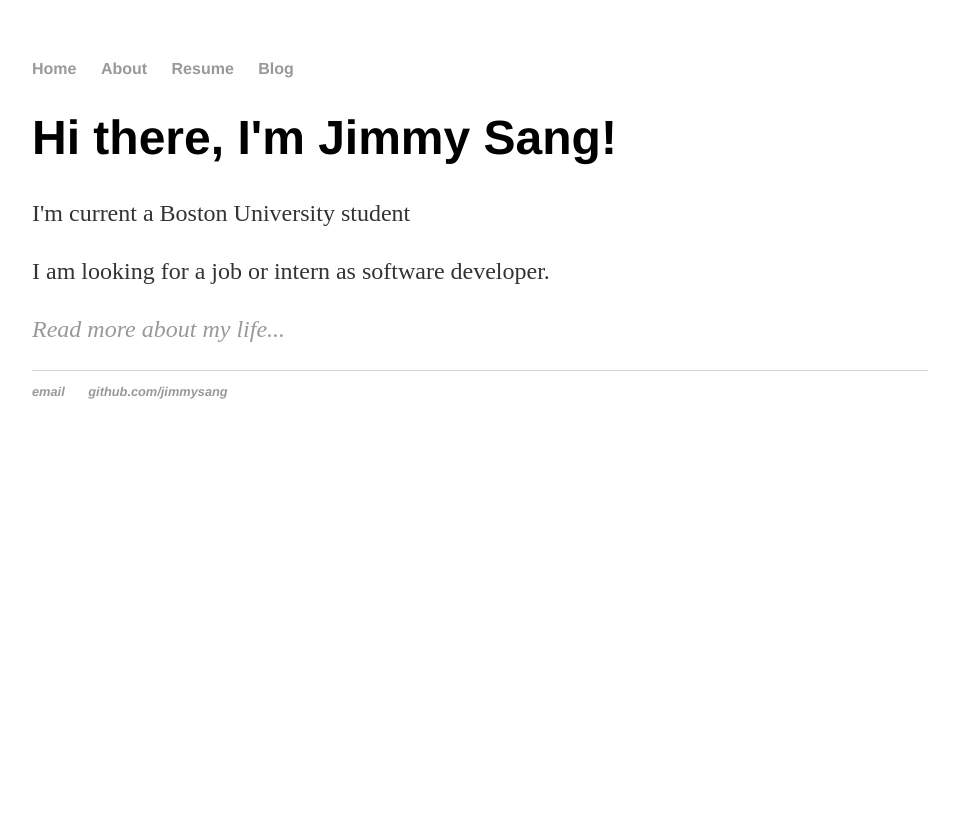
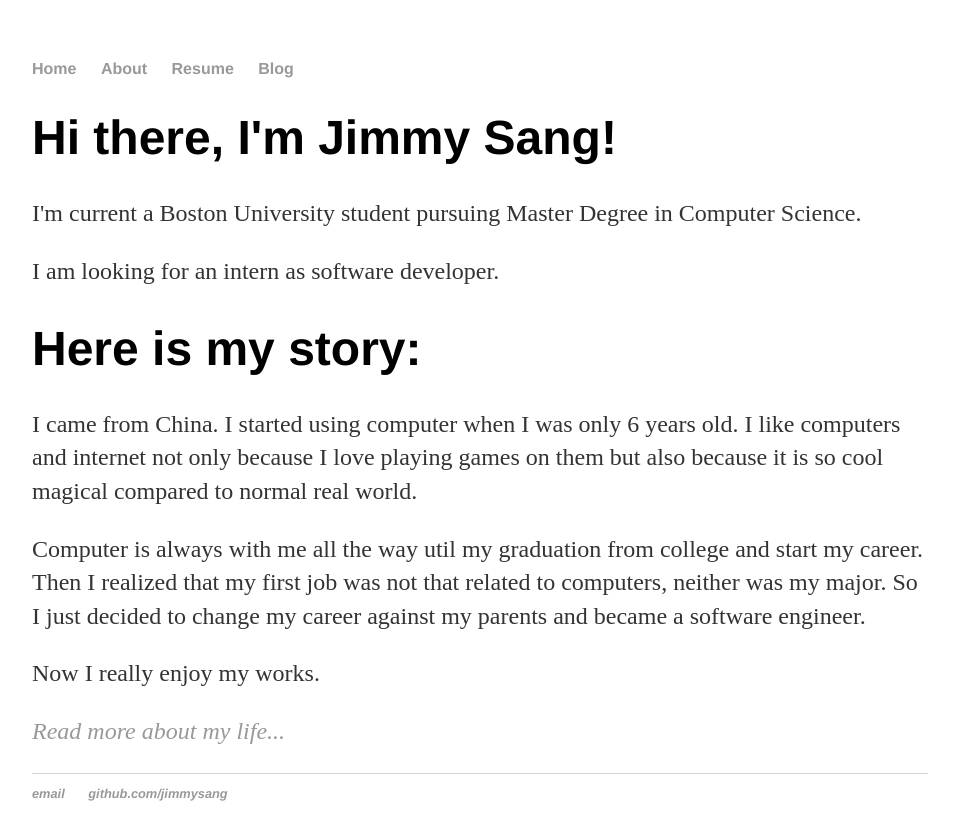
Before and after one commit to jimmysang/jimmysang.github.io, a Jekyll site: the page built from index.html, in a window 1280 px wide. Shown: the top 840 px of the page, without its empty margins (160-1113 px from the left). Built offline with Jekyll 4.4.1, drawn with Linux system fonts in a browser that asks for light colours.

Commit message:
Update index

```diff
--- a/index.html
+++ b/index.html
@@ -5,8 +5,17 @@ title: Jimmy Sang, Big fan of technology
 
 		<div class="blurb">
 			<h1>Hi there, I'm Jimmy Sang!</h1>
-			<p>I'm current a Boston University student </p>
-			<p>I am looking for a job or intern as software developer.</p>
+			<p>I'm current a Boston University student pursuing Master Degree in Computer Science. </p>
+			<p>I am looking for an intern as software developer.</p>
+
+			<h1>Here is my story:</h1>
+			<p>
+			I came from China. I started using computer when I was only 6 years old. I like computers and internet not only because I love playing games on them but also because it is so cool magical compared to normal real world.
+		    </p>
+
+            <p>Computer is always with me all the way util my graduation from college and start my career. Then I realized that my first job was not that related to computers, neither was my major. So I just decided to change my career against my parents and became a software engineer.</p>
+
+            <p>Now I really enjoy my works.</p>
 
 			<p><em><a href="/about">Read more about my life...</a></p>
 		</div>
```
